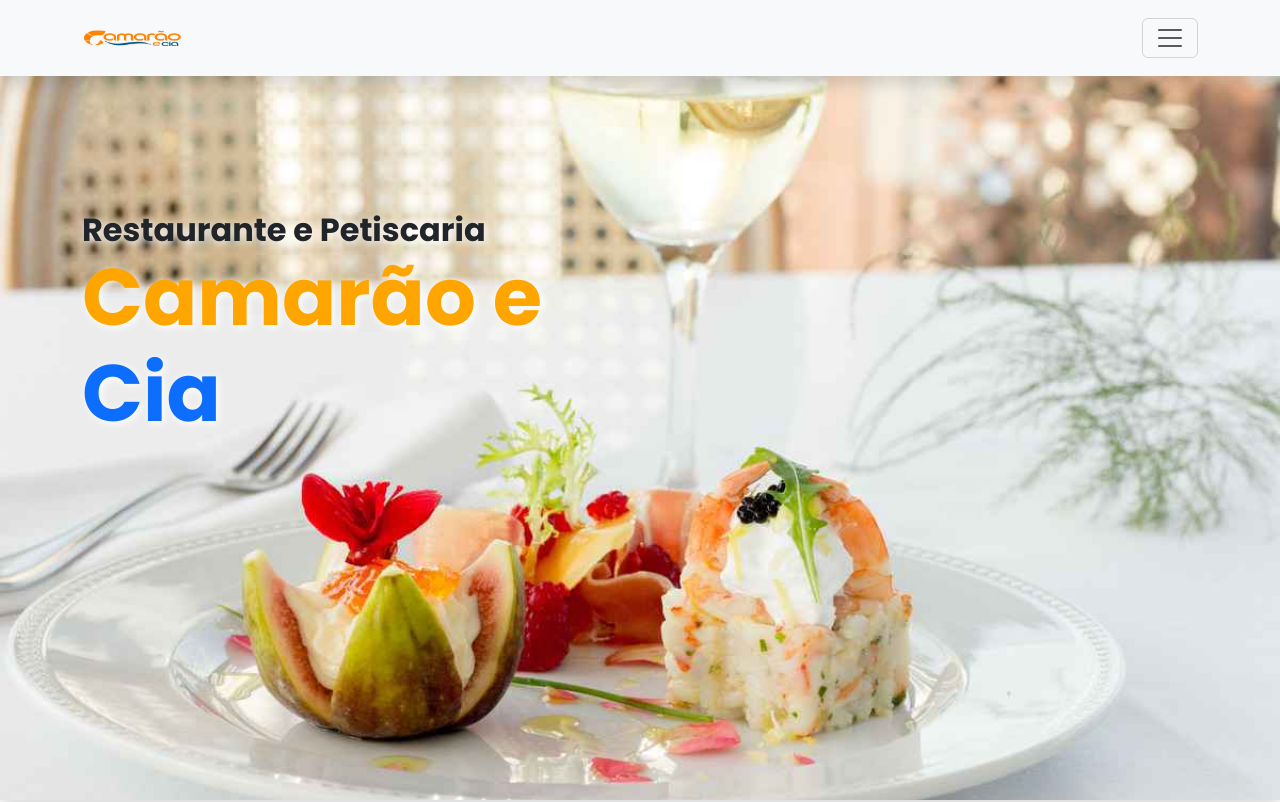
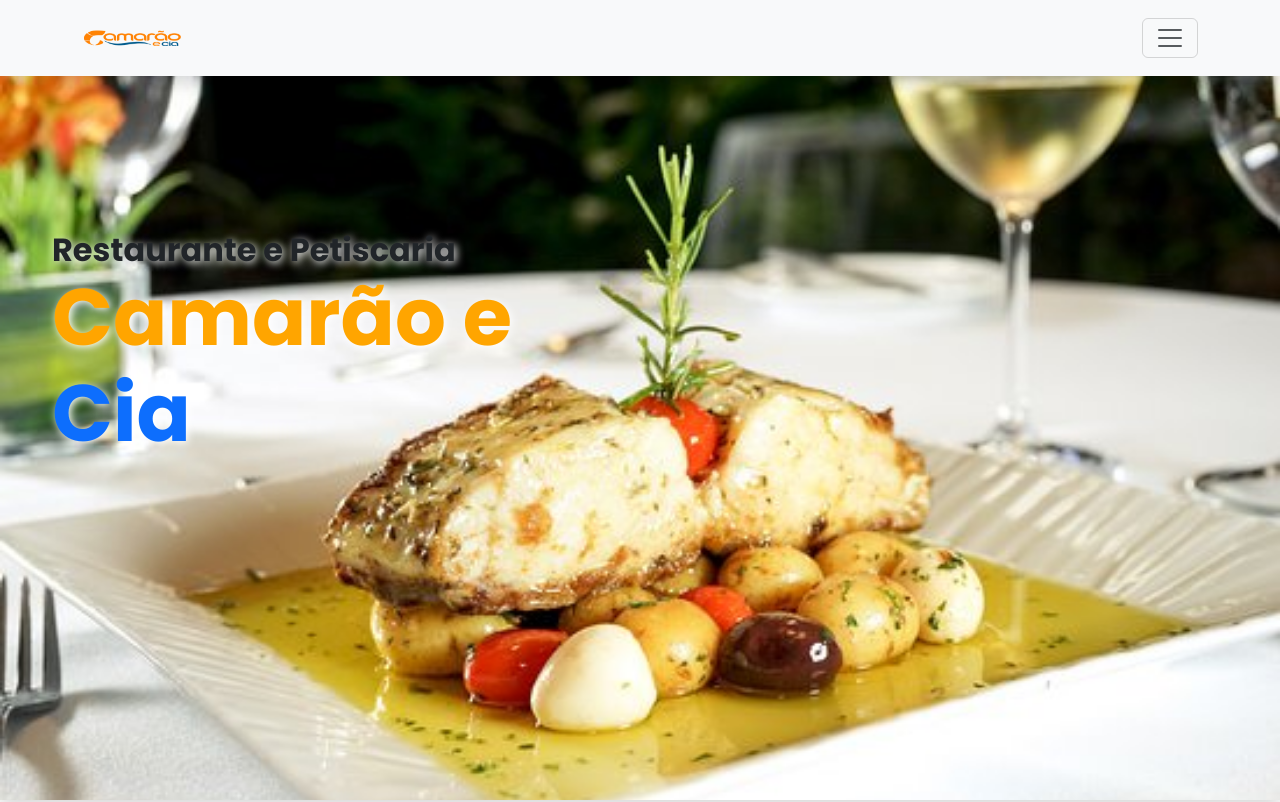
Before and after one commit to marivanenoronha/Restaurante-Website, a React (Create React App) app: page / in a window 1280 px wide. Shown: the top 802 px of the page. Built offline with nearby package versions, Linux system fonts and the light colour scheme; the HTML template or start-up script is replaced by a standard one.

Commit message:
feat: change home.css

```diff
--- a/src/pages/Home.css
+++ b/src/pages/Home.css
@@ -1,5 +1,5 @@
 .home-page header {
-    background-image: url(../fotos/img/about-img.jpg);
+    background-image: url(../fotos/img/gallery6.jpg);
 }
 
 
@@ -18,7 +18,8 @@
 .home-page header h2 {
     position: relative;
     text-shadow: 2px 2px 8px #fff;
-    bottom: 50px;
+    bottom: 30px;
+    right: 30px;
 }
 
 @keyframes slideInLeft {
@@ -62,12 +63,10 @@
 
     .home-page header h1,
     .home-page header h2 {
-        font-size: 1.8rem;
+        font-size: 1.5rem;
         margin: 10px 0;
         position: relative;
-        bottom: 40px;
-
-
+        bottom: 45px;
     }
 
     .home-page header .container {
```
